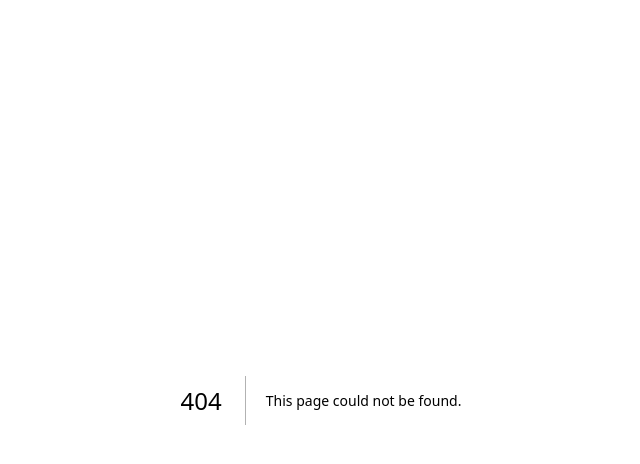
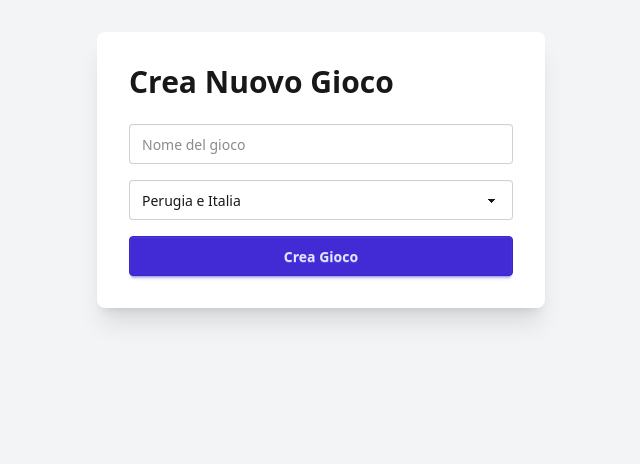
Before and after one commit to boluwaji-cmd/ESCAPE-ROOM, a Next.js app: page /admin/game/create in a window 1280 px wide. Before the commit this address had no page. Shown: the top 464 px of the page, without its empty margins (319-959 px from the left). Built offline with nearby package versions, Linux system fonts and the light colour scheme; no server answers.

Commit message:
feat: pagina admin creazione gioco — nome, tema domande (Perugia/Italia o cultura generale)

```diff
--- /dev/null
+++ b/src/app/admin/game/create/page.tsx
@@ -0,0 +1,30 @@
+"use client";
+import { useState } from "react";
+import { supabase } from "@/lib/supabase";
+
+export default function CreateGamePage() {
+  const [name, setName] = useState("");
+  const [theme, setTheme] = useState("perugia_italia");
+  const [message, setMessage] = useState("");
+
+  const createGame = async () => {
+    const { data, error } = await supabase.from("games").insert({ name, question_theme: theme, status: "lobby" }).select("id").single();
+    if (error) setMessage("Errore: " + error.message);
+    else setMessage(`Gioco creato! ID: ${data.id}. Ora aggiungi le squadre e avvia.`);
+  };
+
+  return (
+    <div className="min-h-screen bg-gray-100 p-8">
+      <div className="max-w-md mx-auto card bg-white shadow-xl p-8">
+        <h1 className="text-3xl font-bold mb-6">Crea Nuovo Gioco</h1>
+        <input className="input input-bordered w-full mb-4" placeholder="Nome del gioco" value={name} onChange={e => setName(e.target.value)} />
+        <select className="select select-bordered w-full mb-4" value={theme} onChange={e => setTheme(e.target.value)}>
+          <option value="perugia_italia">Perugia e Italia</option>
+          <option value="cultura_generale">Cultura Generale</option>
+        </select>
+        <button className="btn btn-primary w-full" onClick={createGame}>Crea Gioco</button>
+        {message && <div className="alert mt-4">{message}</div>}
+      </div>
+    </div>
+  );
+}
```
